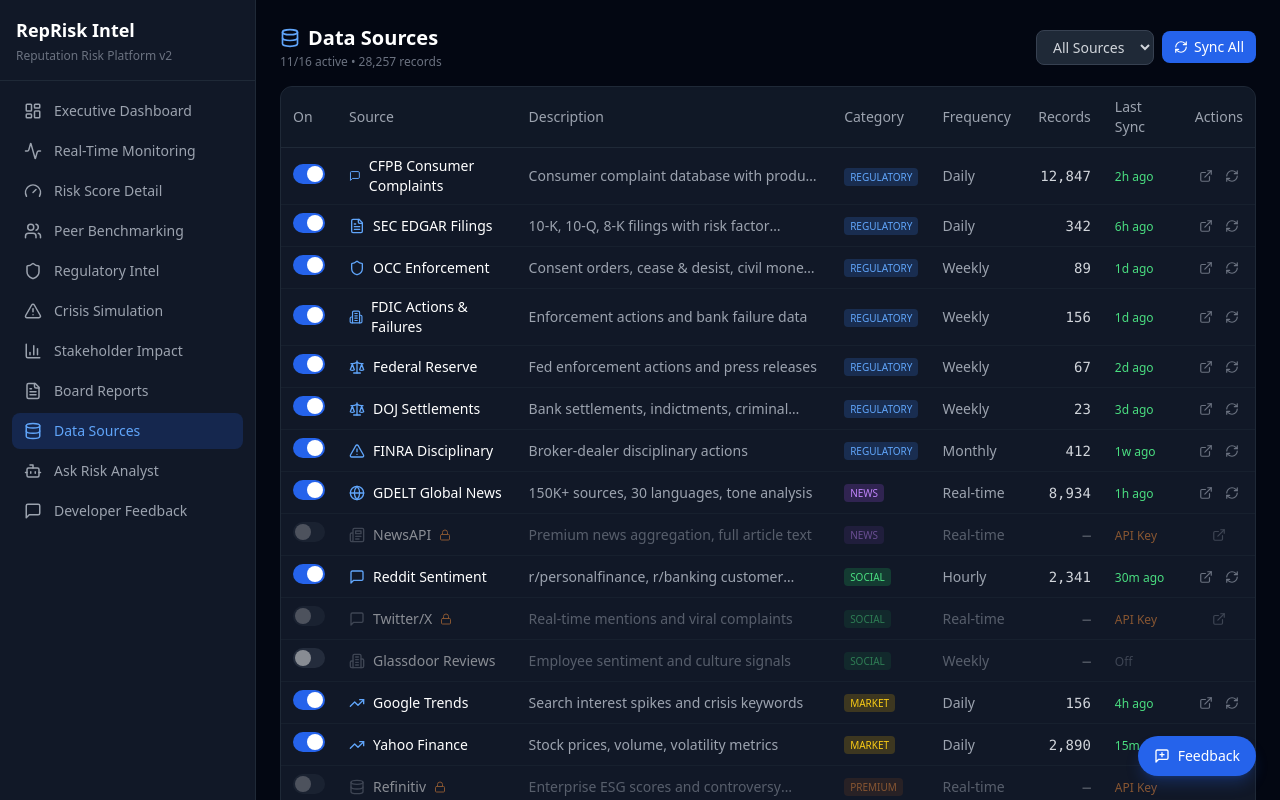
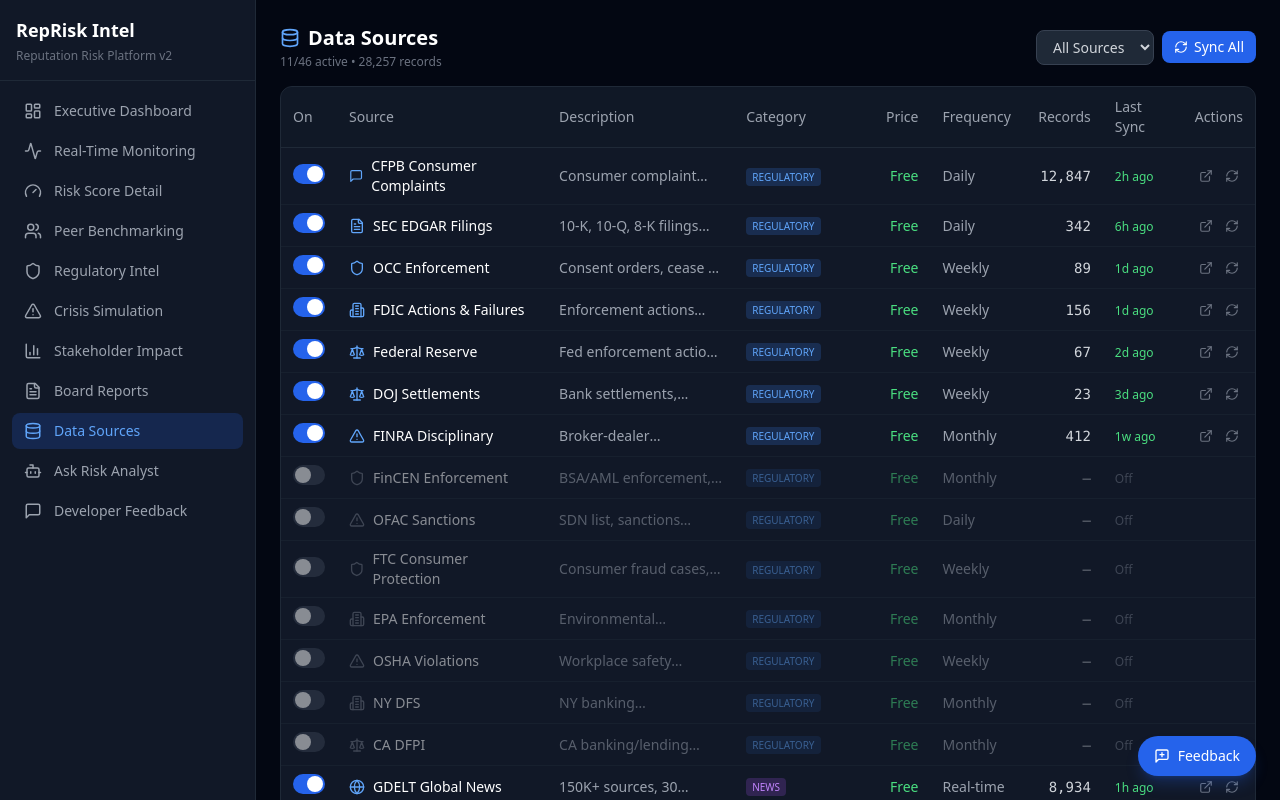
Before and after one commit to jiahknee5/reputation-risk-dashboard, a React (Vite) app in the folder frontend/: page /#/data-sources in a window 1280 px wide. Shown: the top 800 px of the page. Built offline with nearby package versions, Linux system fonts and the light colour scheme; no server answers.

Commit message:
Add comprehensive data sources with pricing (50+ sources across all categories)

```diff
--- a/frontend/src/pages/DataSources.tsx
+++ b/frontend/src/pages/DataSources.tsx
@@ -17,31 +17,70 @@
   recordCount?: number
   updateFrequency: string
   cost: 'free' | 'paid'
+  price: string
   apiUrl?: string
 }
 
 const INITIAL_SOURCES: DataSource[] = [
-  // Regulatory Sources
-  { id: 'cfpb', name: 'CFPB Consumer Complaints', category: 'regulatory', description: 'Consumer complaint database with product categories and company responses', icon: MessageSquare, enabled: true, status: 'active', lastSync: '2h ago', recordCount: 12847, updateFrequency: 'Daily', cost: 'free', apiUrl: 'https://www.consumerfinance.gov/data-research/consumer-complaints/' },
-  { id: 'sec', name: 'SEC EDGAR Filings', category: 'regulatory', description: '10-K, 10-Q, 8-K filings with risk factor extraction', icon: FileText, enabled: true, status: 'active', lastSync: '6h ago', recordCount: 342, updateFrequency: 'Daily', cost: 'free', apiUrl: 'https://www.sec.gov/edgar/' },
-  { id: 'occ', name: 'OCC Enforcement', category: 'regulatory', description: 'Consent orders, cease & desist, civil money penalties', icon: Shield, enabled: true, status: 'active', lastSync: '1d ago', recordCount: 89, updateFrequency: 'Weekly', cost: 'free', apiUrl: 'https://www.occ.gov/' },
-  { id: 'fdic', name: 'FDIC Actions & Failures', category: 'regulatory', description: 'Enforcement actions and bank failure data', icon: Building2, enabled: true, status: 'active', lastSync: '1d ago', recordCount: 156, updateFrequency: 'Weekly', cost: 'free', apiUrl: 'https://www.fdic.gov/' },
-  { id: 'fed', name: 'Federal Reserve', category: 'regulatory', description: 'Fed enforcement actions and press releases', icon: Scale, enabled: true, status: 'active', lastSync: '2d ago', recordCount: 67, updateFrequency: 'Weekly', cost: 'free', apiUrl: 'https://www.federalreserve.gov/' },
-  { id: 'doj', name: 'DOJ Settlements', category: 'regulatory', description: 'Bank settlements, indictments, criminal pleas', icon: Scale, enabled: true, status: 'active', lastSync: '3d ago', recordCount: 23, updateFrequency: 'Weekly', cost: 'free', apiUrl: 'https://www.justice.gov/' },
-  { id: 'finra', name: 'FINRA Disciplinary', category: 'regulatory', description: 'Broker-dealer disciplinary actions', icon: AlertTriangle, enabled: true, status: 'active', lastSync: '1w ago', recordCount: 412, updateFrequency: 'Monthly', cost: 'free', apiUrl: 'https://www.finra.org/' },
-  // News
-  { id: 'gdelt', name: 'GDELT Global News', category: 'news', description: '150K+ sources, 30 languages, tone analysis', icon: Globe, enabled: true, status: 'active', lastSync: '1h ago', recordCount: 8934, updateFrequency: 'Real-time', cost: 'free', apiUrl: 'https://www.gdeltproject.org/' },
-  { id: 'newsapi', name: 'NewsAPI', category: 'news', description: 'Premium news aggregation, full article text', icon: Newspaper, enabled: false, status: 'premium', updateFrequency: 'Real-time', cost: 'paid', apiUrl: 'https://newsapi.org/' },
-  // Social
-  { id: 'reddit', name: 'Reddit Sentiment', category: 'social', description: 'r/personalfinance, r/banking customer sentiment', icon: MessageSquare, enabled: true, status: 'active', lastSync: '30m ago', recordCount: 2341, updateFrequency: 'Hourly', cost: 'free', apiUrl: 'https://www.reddit.com/' },
-  { id: 'twitter', name: 'Twitter/X', category: 'social', description: 'Real-time mentions and viral complaints', icon: MessageSquare, enabled: false, status: 'premium', updateFrequency: 'Real-time', cost: 'paid', apiUrl: 'https://developer.twitter.com/' },
-  { id: 'glassdoor', name: 'Glassdoor Reviews', category: 'social', description: 'Employee sentiment and culture signals', icon: Building2, enabled: false, status: 'inactive', updateFrequency: 'Weekly', cost: 'free' },
-  // Market
-  { id: 'trends', name: 'Google Trends', category: 'market', description: 'Search interest spikes and crisis keywords', icon: TrendingUp, enabled: true, status: 'active', lastSync: '4h ago', recordCount: 156, updateFrequency: 'Daily', cost: 'free', apiUrl: 'https://trends.google.com/' },
-  { id: 'yahoo', name: 'Yahoo Finance', category: 'market', description: 'Stock prices, volume, volatility metrics', icon: TrendingUp, enabled: true, status: 'active', lastSync: '15m ago', recordCount: 2890, updateFrequency: 'Daily', cost: 'free', apiUrl: 'https://finance.yahoo.com/' },
-  // Premium
-  { id: 'refinitiv', name: 'Refinitiv', category: 'premium', description: 'Enterprise ESG scores and controversy screening', icon: Database, enabled: false, status: 'premium', updateFrequency: 'Real-time', cost: 'paid' },
-  { id: 'bloomberg', name: 'Bloomberg B-PIPE', category: 'premium', description: 'Real-time news, filings, market data', icon: Zap, enabled: false, status: 'premium', updateFrequency: 'Real-time', cost: 'paid' },
+  // ============ REGULATORY SOURCES (Federal) ============
+  { id: 'cfpb', name: 'CFPB Consumer Complaints', category: 'regulatory', description: 'Consumer complaint database with product categories and company responses', icon: MessageSquare, enabled: true, status: 'active', lastSync: '2h ago', recordCount: 12847, updateFrequency: 'Daily', cost: 'free', price: 'Free', apiUrl: 'https://www.consumerfinance.gov/data-research/consumer-complaints/' },
+  { id: 'sec', name: 'SEC EDGAR Filings', category: 'regulatory', description: '10-K, 10-Q, 8-K filings with risk factor extraction', icon: FileText, enabled: true, status: 'active', lastSync: '6h ago', recordCount: 342, updateFrequency: 'Daily', cost: 'free', price: 'Free', apiUrl: 'https://www.sec.gov/edgar/' },
+  { id: 'occ', name: 'OCC Enforcement', category: 'regulatory', description: 'Consent orders, cease & desist, civil money penalties', icon: Shield, enabled: true, status: 'active', lastSync: '1d ago', recordCount: 89, updateFrequency: 'Weekly', cost: 'free', price: 'Free', apiUrl: 'https://www.occ.gov/' },
+  { id: 'fdic', name: 'FDIC Actions & Failures', category: 'regulatory', description: 'Enforcement actions and bank failure data', icon: Building2, enabled: true, status: 'active', lastSync: '1d ago', recordCount: 156, updateFrequency: 'Weekly', cost: 'free', price: 'Free', apiUrl: 'https://www.fdic.gov/' },
+  { id: 'fed', name: 'Federal Reserve', category: 'regulatory', description: 'Fed enforcement actions and press releases', icon: Scale, enabled: true, status: 'active', lastSync: '2d ago', recordCount: 67, updateFrequency: 'Weekly', cost: 'free', price: 'Free', apiUrl: 'https://www.federalreserve.gov/' },
+  { id: 'doj', name: 'DOJ Settlements', category: 'regulatory', description: 'Bank settlements, indictments, criminal pleas', icon: Scale, enabled: true, status: 'active', lastSync: '3d ago', recordCount: 23, updateFrequency: 'Weekly', cost: 'free', price: 'Free', apiUrl: 'https://www.justice.gov/' },
+  { id: 'finra', name: 'FINRA Disciplinary', category: 'regulatory', description: 'Broker-dealer disciplinary actions', icon: AlertTriangle, enabled: true, status: 'active', lastSync: '1w ago', recordCount: 412, updateFrequency: 'Monthly', cost: 'free', price: 'Free', apiUrl: 'https://www.finra.org/' },
+  { id: 'fincen', name: 'FinCEN Enforcement', category: 'regulatory', description: 'BSA/AML enforcement, SAR statistics', icon: Shield, enabled: false, status: 'inactive', updateFrequency: 'Monthly', cost: 'free', price: 'Free' },
+  { id: 'ofac', name: 'OFAC Sanctions', category: 'regulatory', description: 'SDN list, sanctions violations, penalties', icon: AlertTriangle, enabled: false, status: 'inactive', updateFrequency: 'Daily', cost: 'free', price: 'Free' },
+  { id: 'ftc', name: 'FTC Consumer Protection', category: 'regulatory', description: 'Consumer fraud cases, data breach notifications', icon: Shield, enabled: false, status: 'inactive', updateFrequency: 'Weekly', cost: 'free', price: 'Free' },
+  { id: 'epa', name: 'EPA Enforcement', category: 'regulatory', description: 'Environmental violations, Superfund sites', icon: Building2, enabled: false, status: 'inactive', updateFrequency: 'Monthly', cost: 'free', price: 'Free' },
+  { id: 'osha', name: 'OSHA Violations', category: 'regulatory', description: 'Workplace safety violations, fatalities', icon: AlertTriangle, enabled: false, status: 'inactive', updateFrequency: 'Weekly', cost: 'free', price: 'Free' },
+
+  // ============ STATE REGULATORY ============
+  { id: 'dfs-ny', name: 'NY DFS', category: 'regulatory', description: 'NY banking enforcement, consent orders', icon: Building2, enabled: false, status: 'inactive', updateFrequency: 'Monthly', cost: 'free', price: 'Free' },
+  { id: 'dfpi-ca', name: 'CA DFPI', category: 'regulatory', description: 'CA banking/lending enforcement', icon: Scale, enabled: false, status: 'inactive', updateFrequency: 'Monthly', cost: 'free', price: 'Free' },
+
+  // ============ NEWS & MEDIA MONITORING ============
+  { id: 'gdelt', name: 'GDELT Global News', category: 'news', description: '150K+ sources, 30 languages, tone analysis', icon: Globe, enabled: true, status: 'active', lastSync: '1h ago', recordCount: 8934, updateFrequency: 'Real-time', cost: 'free', price: 'Free', apiUrl: 'https://www.gdeltproject.org/' },
+  { id: 'newsapi', name: 'NewsAPI', category: 'news', description: 'Premium news aggregation, full article text', icon: Newspaper, enabled: false, status: 'premium', updateFrequency: 'Real-time', cost: 'paid', price: '$449/mo', apiUrl: 'https://newsapi.org/' },
+  { id: 'factiva', name: 'Factiva (Dow Jones)', category: 'news', description: 'Premium news archive, 33K+ sources, 200 years', icon: Newspaper, enabled: false, status: 'premium', updateFrequency: 'Real-time', cost: 'paid', price: '$2,500/mo' },
+  { id: 'lexisnexis', name: 'LexisNexis', category: 'news', description: 'Legal news, litigation tracking, regulatory filings', icon: FileText, enabled: false, status: 'premium', updateFrequency: 'Real-time', cost: 'paid', price: '$3,000/mo' },
+  { id: 'meltwater', name: 'Meltwater', category: 'news', description: 'Media monitoring, sentiment analysis, alerts', icon: Globe, enabled: false, status: 'premium', updateFrequency: 'Real-time', cost: 'paid', price: '$9K-30K/yr' },
+  { id: 'brandwatch', name: 'Brandwatch', category: 'news', description: 'Social listening, brand monitoring, crisis alerts', icon: TrendingUp, enabled: false, status: 'premium', updateFrequency: 'Real-time', cost: 'paid', price: '$12K-48K/yr' },
+  { id: 'cision', name: 'Cision', category: 'news', description: 'PR monitoring, media database, influencer tracking', icon: Newspaper, enabled: false, status: 'premium', updateFrequency: 'Real-time', cost: 'paid', price: '$10K/yr' },
+
+  // ============ SOCIAL MEDIA ============
+  { id: 'reddit', name: 'Reddit Sentiment', category: 'social', description: 'r/personalfinance, r/banking customer sentiment', icon: MessageSquare, enabled: true, status: 'active', lastSync: '30m ago', recordCount: 2341, updateFrequency: 'Hourly', cost: 'free', price: 'Free', apiUrl: 'https://www.reddit.com/' },
+  { id: 'twitter', name: 'Twitter/X API', category: 'social', description: 'Real-time mentions and viral complaints', icon: MessageSquare, enabled: false, status: 'premium', updateFrequency: 'Real-time', cost: 'paid', price: '$5,000/mo', apiUrl: 'https://developer.twitter.com/' },
+  { id: 'glassdoor', name: 'Glassdoor Reviews', category: 'social', description: 'Employee sentiment and culture signals', icon: Building2, enabled: false, status: 'inactive', updateFrequency: 'Weekly', cost: 'free', price: 'Scraping only' },
+  { id: 'trustpilot', name: 'Trustpilot', category: 'social', description: 'Customer reviews and business ratings', icon: MessageSquare, enabled: false, status: 'premium', updateFrequency: 'Daily', cost: 'paid', price: '$299/mo' },
+  { id: 'yelp', name: 'Yelp Reviews', category: 'social', description: 'Business reviews, customer complaints', icon: MessageSquare, enabled: false, status: 'inactive', updateFrequency: 'Daily', cost: 'free', price: 'Scraping only' },
+  { id: 'linkedin', name: 'LinkedIn', category: 'social', description: 'Company pages, employee posts, executive changes', icon: Building2, enabled: false, status: 'inactive', updateFrequency: 'Daily', cost: 'free', price: 'Scraping only' },
+  { id: 'facebook', name: 'Facebook/Instagram', category: 'social', description: 'Brand pages, customer sentiment, crisis signals', icon: MessageSquare, enabled: false, status: 'premium', updateFrequency: 'Real-time', cost: 'paid', price: '$1,000/mo' },
+  { id: 'tiktok', name: 'TikTok', category: 'social', description: 'Viral videos, brand mentions, Gen-Z sentiment', icon: TrendingUp, enabled: false, status: 'inactive', updateFrequency: 'Daily', cost: 'free', price: 'Scraping only' },
+  { id: 'youtube', name: 'YouTube', category: 'social', description: 'Video content, comments, brand channels', icon: MessageSquare, enabled: false, status: 'inactive', updateFrequency: 'Daily', cost: 'free', price: 'Scraping only' },
+
+  // ============ MARKET & FINANCIAL DATA ============
+  { id: 'trends', name: 'Google Trends', category: 'market', description: 'Search interest spikes and crisis keywords', icon: TrendingUp, enabled: true, status: 'active', lastSync: '4h ago', recordCount: 156, updateFrequency: 'Daily', cost: 'free', price: 'Free', apiUrl: 'https://trends.google.com/' },
+  { id: 'yahoo', name: 'Yahoo Finance', category: 'market', description: 'Stock prices, volume, volatility metrics', icon: TrendingUp, enabled: true, status: 'active', lastSync: '15m ago', recordCount: 2890, updateFrequency: 'Daily', cost: 'free', price: 'Free', apiUrl: 'https://finance.yahoo.com/' },
+  { id: 'alpha-vantage', name: 'Alpha Vantage', category: 'market', description: 'Stock data, technical indicators, fundamentals', icon: TrendingUp, enabled: false, status: 'premium', updateFrequency: 'Real-time', cost: 'paid', price: '$49/mo' },
+  { id: 'polygon', name: 'Polygon.io', category: 'market', description: 'Real-time stock/options data, Level 2 quotes', icon: Zap, enabled: false, status: 'premium', updateFrequency: 'Real-time', cost: 'paid', price: '$199/mo' },
+
+  // ============ LITIGATION & LEGAL ============
+  { id: 'pacer', name: 'PACER Federal Courts', category: 'regulatory', description: 'Federal court filings, lawsuits, settlements', icon: Scale, enabled: false, status: 'inactive', updateFrequency: 'Daily', cost: 'free', price: '$0.10/page' },
+  { id: 'justia', name: 'Justia Dockets', category: 'regulatory', description: 'Free federal dockets, case law search', icon: FileText, enabled: false, status: 'inactive', updateFrequency: 'Daily', cost: 'free', price: 'Free' },
+  { id: 'law360', name: 'Law360', category: 'news', description: 'Legal news, litigation tracking, expert analysis', icon: Scale, enabled: false, status: 'premium', updateFrequency: 'Real-time', cost: 'paid', price: '$1,500/yr' },
+  { id: 'bloomberglaw', name: 'Bloomberg Law', category: 'news', description: 'Legal research, dockets, litigation analytics', icon: Zap, enabled: false, status: 'premium', updateFrequency: 'Real-time', cost: 'paid', price: '$4,200/yr' },
+
+  // ============ PREMIUM ESG & REPUTATION ============
+  { id: 'refinitiv', name: 'Refinitiv ESG', category: 'premium', description: 'Enterprise ESG scores and controversy screening', icon: Database, enabled: false, status: 'premium', updateFrequency: 'Real-time', cost: 'paid', price: '$50K+/yr' },
+  { id: 'bloomberg', name: 'Bloomberg B-PIPE', category: 'premium', description: 'Real-time news, filings, market data', icon: Zap, enabled: false, status: 'premium', updateFrequency: 'Real-time', cost: 'paid', price: '$24K/yr' },
+  { id: 'reprisk', name: 'RepRisk Platform', category: 'premium', description: 'ESG risk screening, 34 risk factors, 23 languages', icon: Shield, enabled: false, status: 'premium', updateFrequency: 'Daily', cost: 'paid', price: '$50-200K/yr' },
+  { id: 'msci-esg', name: 'MSCI ESG Manager', category: 'premium', description: 'ESG ratings, carbon data, climate risk', icon: Database, enabled: false, status: 'premium', updateFrequency: 'Monthly', cost: 'paid', price: '$100K+/yr' },
+  { id: 'sustainalytics', name: 'Sustainalytics', category: 'premium', description: 'ESG risk ratings, controversy tracking', icon: AlertTriangle, enabled: false, status: 'premium', updateFrequency: 'Monthly', cost: 'paid', price: '$75K+/yr' },
+  { id: 'sp-global-esg', name: 'S&P Global ESG Scores', category: 'premium', description: 'CSA scores, SAM methodology, climate data', icon: TrendingUp, enabled: false, status: 'premium', updateFrequency: 'Annual', cost: 'paid', price: '$50K+/yr' },
+  { id: 'truvalue-labs', name: 'TruValue Labs (FactSet)', category: 'premium', description: 'AI-powered ESG insights, sentiment analysis', icon: Zap, enabled: false, status: 'premium', updateFrequency: 'Real-time', cost: 'paid', price: '$25K/yr' },
+  { id: 'dow-jones-rc', name: 'Dow Jones Risk & Compliance', category: 'premium', description: 'Third-party risk, sanctions screening, PEP lists', icon: Shield, enabled: false, status: 'premium', updateFrequency: 'Real-time', cost: 'paid', price: '$10-50K/yr' },
 ]
 
 const CATEGORY_COLORS: Record<string, string> = {
@@ -165,6 +204,7 @@
               <th className="text-left py-2.5 px-3 text-gray-400 font-medium">Source</th>
               <th className="text-left py-2.5 px-3 text-gray-400 font-medium hidden md:table-cell">Description</th>
               <th className="text-left py-2.5 px-3 text-gray-400 font-medium w-20">Category</th>
+              <th className="text-right py-2.5 px-3 text-gray-400 font-medium w-24">Price</th>
               <th className="text-left py-2.5 px-3 text-gray-400 font-medium w-20">Frequency</th>
               <th className="text-right py-2.5 px-3 text-gray-400 font-medium w-20">Records</th>
               <th className="text-left py-2.5 px-3 text-gray-400 font-medium w-20">Last Sync</th>
@@ -216,6 +256,13 @@
                   <td className="py-2 px-3">
                     <span className={`px-1.5 py-0.5 rounded text-[10px] font-medium uppercase ${CATEGORY_COLORS[source.category]}`}>
                       {source.category}
+                    </span>
+                  </td>
+
+                  {/* Price */}
+                  <td className="py-2 px-3 text-right">
+                    <span className={`text-sm font-medium ${source.cost === 'free' ? 'text-green-400' : 'text-orange-400'}`}>
+                      {source.price}
                     </span>
                   </td>
 
```
